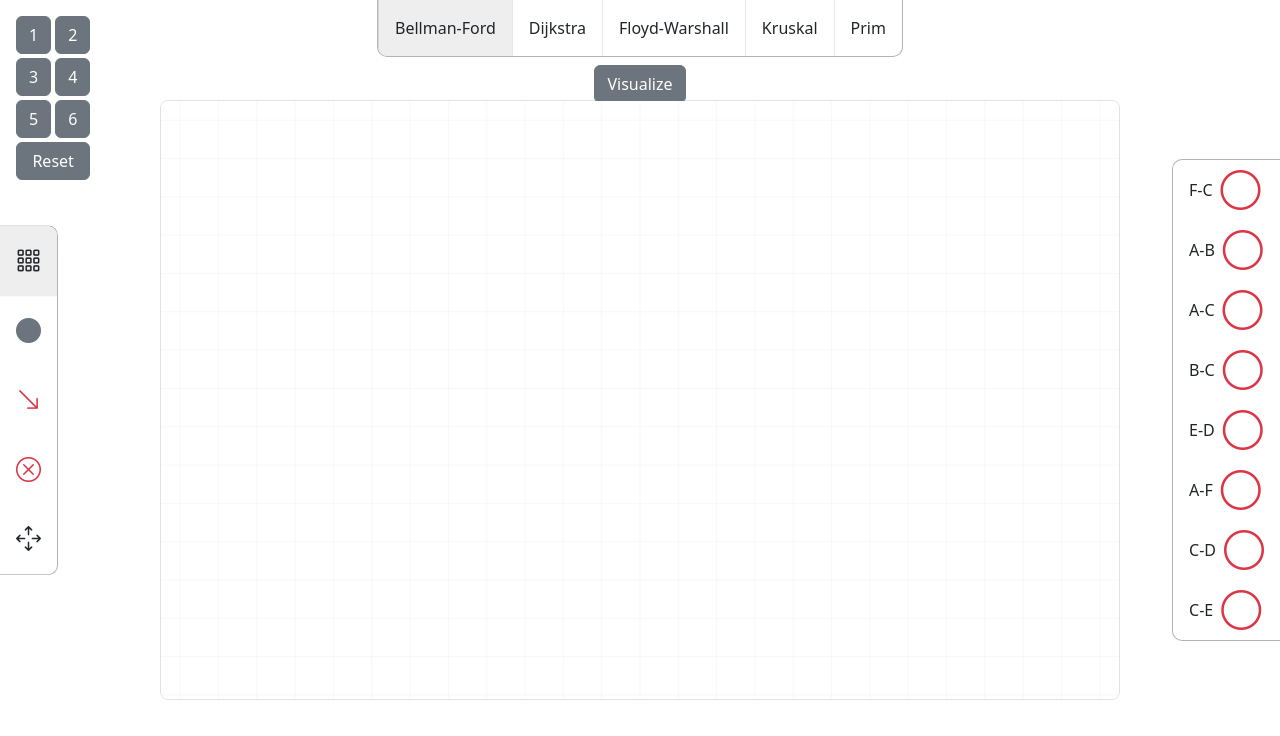
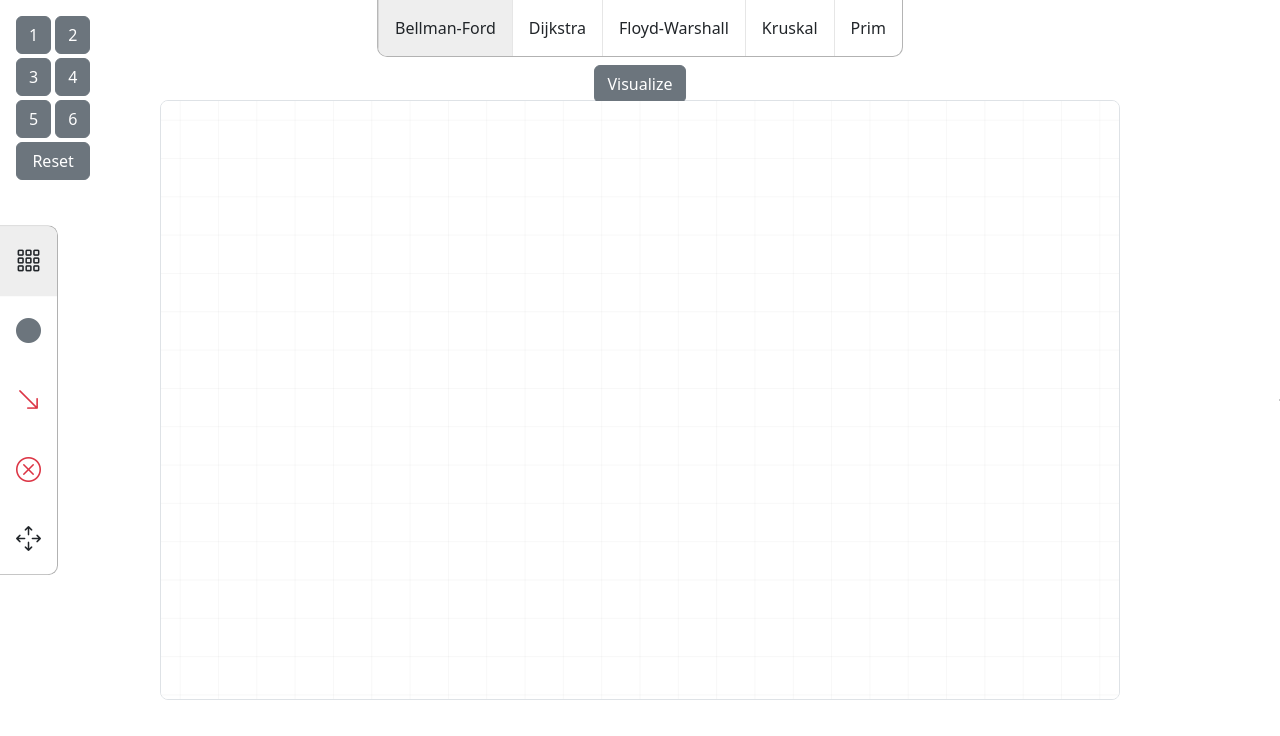
Before and after one commit to AymaneBoukrouh/graph-theory-visualization, a React (Create React App) app: page / in a window 1280 px wide. Shown: the top 736 px of the page. Built offline with nearby package versions, Linux system fonts and the light colour scheme.

Commit message:
dynamically change status depending on algorithm

```diff
--- a/src/components/AlgorithmPanel/index.tsx
+++ b/src/components/AlgorithmPanel/index.tsx
@@ -1,4 +1,5 @@
 import AlgorithmPanelItem from './Item';
+import { useEffect } from 'react';
 import { useSelector, useDispatch } from 'react-redux';
 import { Graph, Node, Edge } from '@/types';
 import { willHaveCycle, getNodeByLabel } from '@/algorithms/utils';
@@ -24,7 +25,18 @@ export const AlgorithmPanel = () => {
     }
   }
 
-  const algorithms = ['bellman-ford', 'dijkstra', 'floyd-warshall', 'kruskal', 'prim']
+  const algorithms = ['bellman-ford', 'dijkstra', 'floyd-warshall', 'kruskal', 'prim'];
+
+  useEffect(() => {
+    if (algorithm === 'kruskal') {
+      var sortedEdges = JSON.parse(JSON.stringify(graph.edges)).sort((a: Edge, b: Edge) => a.weight - b.weight);
+
+      dispatch({
+        type: 'SET_STATUS_EDGES',
+        payload: sortedEdges
+      });
+    }
+  }, [algorithm, graph.edges]);
 
   return (
     <div>
--- a/src/components/StatusPanel/index.tsx
+++ b/src/components/StatusPanel/index.tsx
@@ -1,17 +1,18 @@
+import { useSelector } from 'react-redux';
 import StatusPanelItem from './Item';
 import './index.css';
 
 export const StatusPanel = () => {
+  const { statusEdges } =  useSelector((state: any) => state.animation);
+
   return (
     <div className="d-flex flex-column" id="status-panel" style={{ overflow: 'hidden' }}>
-      <StatusPanelItem text="F-C" />
-      <StatusPanelItem text="A-B" />
-      <StatusPanelItem text="A-C" />
-      <StatusPanelItem text="B-C" />
-      <StatusPanelItem text="E-D" />
-      <StatusPanelItem text="A-F" />
-      <StatusPanelItem text="C-D" />
-      <StatusPanelItem text="C-E" />
+      {statusEdges.map((edge: any) =>
+        <StatusPanelItem
+          key={`status-edge-${edge.source.label}-${edge.target.label}`}
+          text={`${edge.source.label}-${edge.target.label}`}
+        />
+      )}
     </div>
   );
 };
--- a/src/reducers/animationReducer.ts
+++ b/src/reducers/animationReducer.ts
@@ -7,7 +7,8 @@ interface AnimationState {
 
 const initialState = {
   animatedEdge: null,
-  duration: 2000
+  duration: 2000,
+  statusEdges: [] as Edge[]
 };
 
 export const animationReducer = (state = initialState, action: any) => {
@@ -22,6 +23,11 @@ export const animationReducer = (state = initialState, action: any) => {
         ...state,
         duration: action.payload
       }
+    case 'SET_STATUS_EDGES':
+      return {
+        ...state,
+        statusEdges: action.payload
+      }
     default:
       return state
   }
```
